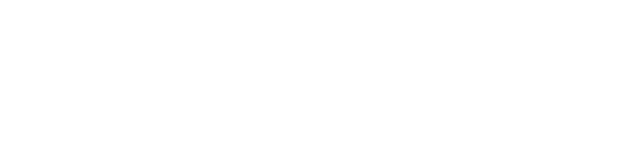
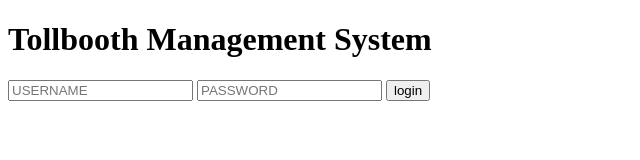
Before and after one commit to Nqobizitha30/tollbooth, a website: page index.html in a window 1280 px wide. Shown: the whole page, without its empty margins (0-640 px from the left). Drawn offline with Linux system fonts and the light colour scheme.

Commit message:
added login form

```diff
--- a/index.html
+++ b/index.html
@@ -4,9 +4,14 @@
     <meta charset="UTF-8">
     <meta http-equiv="X-UA-Compatible" content="IE=edge">
     <meta name="viewport" content="width=q, initial-scale=1.0">
-    <title>Document</title>
+    <title>tollbooth management system</title>
 </head>
 <body>
-
+    <h1>Tollbooth Management System</h1>
+    <form>
+        <input type="text" name="username" placeholder="USERNAME" required>
+        <input type="password" name="password" placeholder="PASSWORD" required>
+        <input type="submit" value="login">
+    </form>
 </body>
 </html>
```
